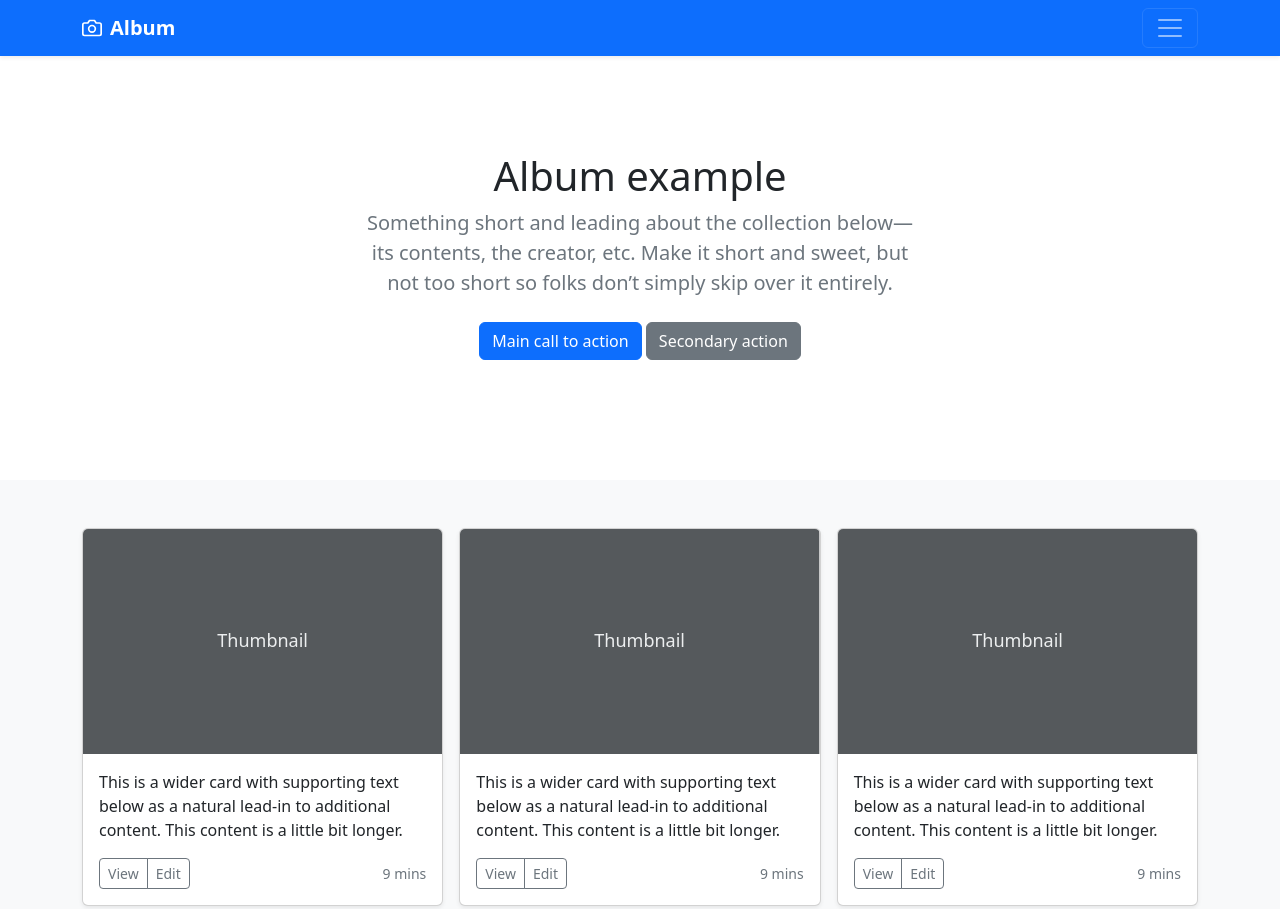
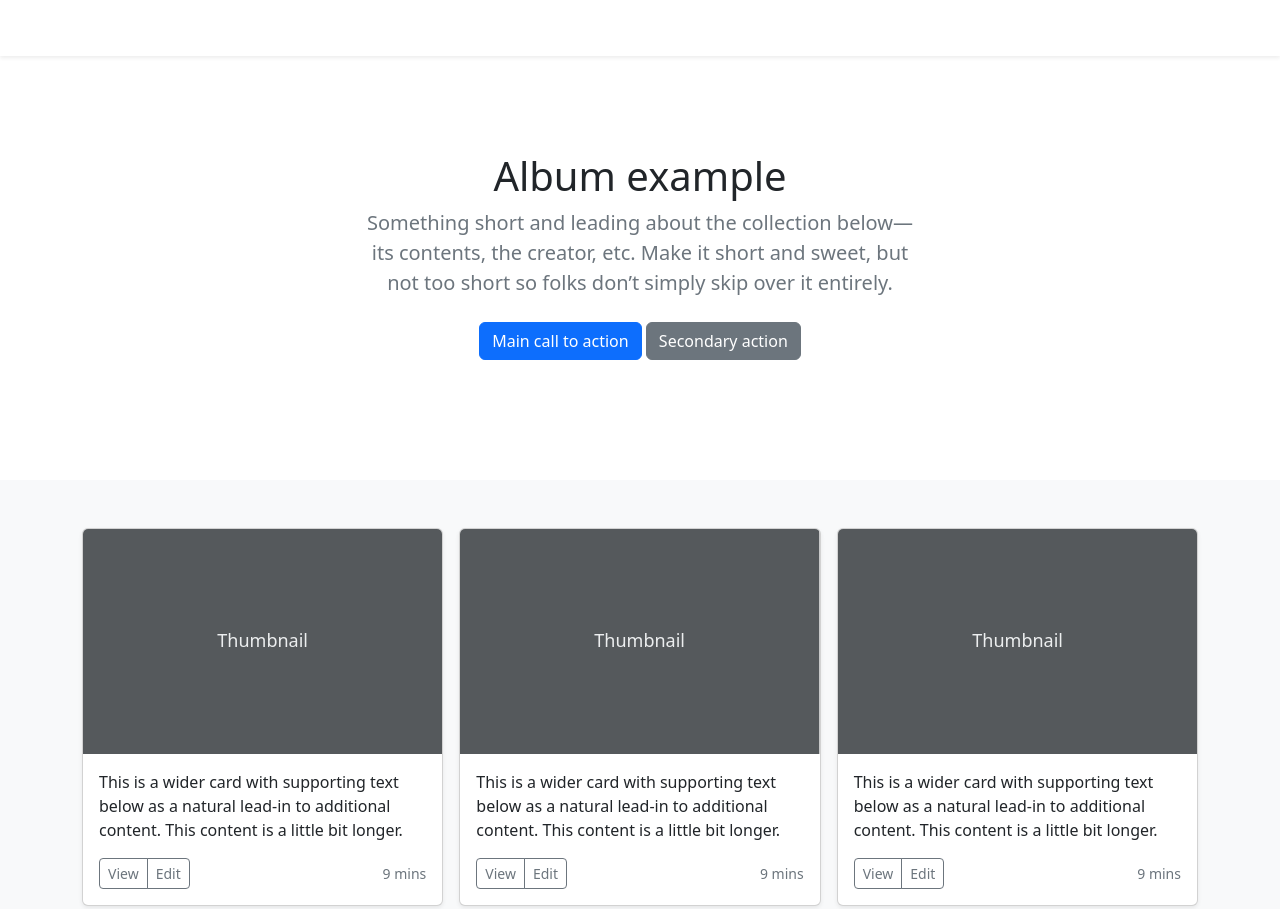
Before and after one commit to sayyadarbaj07/demo, a plain HTML site: page index.html in a window 1280 px wide. Shown: the top 909 px of the page. Drawn offline with nearby package versions, Linux system fonts and the light colour scheme.

Commit message:
initial commit

```diff
--- a/index.html
+++ b/index.html
@@ -96,7 +96,7 @@
                 </div>
             </div>
         </div>
-        <div class="navbar navbar-dark  bg-primary navbar-dark shadow-sm">
+        <div class="navbar navbar-dark  bg-denger navbar-dark shadow-sm">
             <div class="container">
                 <a href="#" class="navbar-brand d-flex align-items-center">
                     <svg xmlns="http://www.w3.org/2000/svg" width="20" height="20" fill="none" stroke="currentColor"
```
Also changed, not shown: manifest.json.
